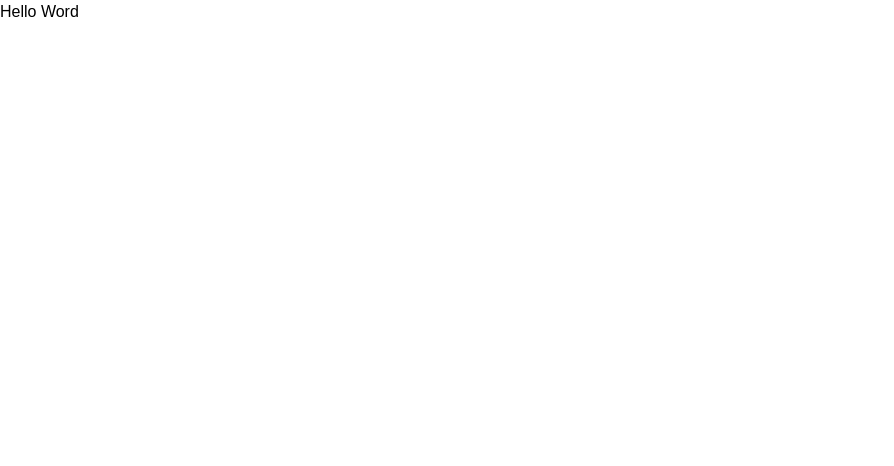
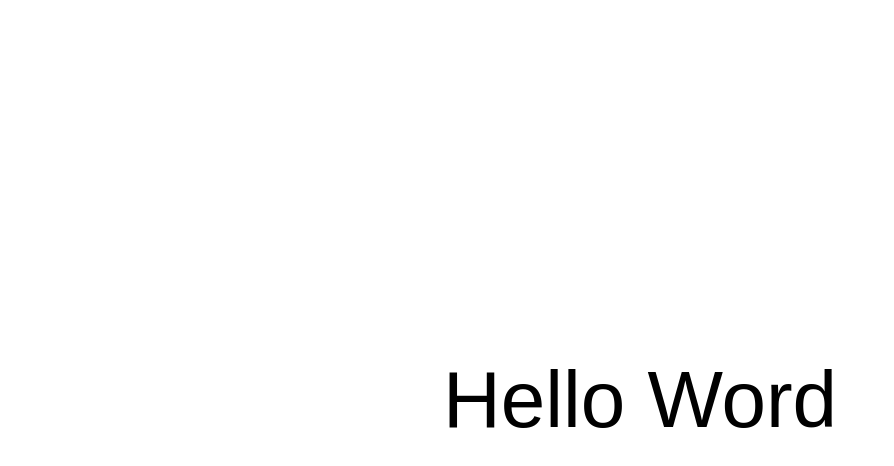
Before and after one commit to ThanhNV121097/project-3bc0c280, a Next.js app in the folder code/frontend/: page / in a window 1280 px wide. Shown: the top 466 px of the page, without its empty margins (0-894 px from the left). Built offline with nearby package versions, Linux system fonts and the light colour scheme.

Commit message:
fix greeting screen module css import

```diff
--- a/code/frontend/components/GreetingScreen.tsx
+++ b/code/frontend/components/GreetingScreen.tsx
@@ -1,9 +1,10 @@
+import styles from './GreetingScreen.module.css';
 import { greetingResponse } from '../lib/mock/serve-centered-greeting-page';
 
 export function GreetingScreen() {
   return (
-    <main aria-label="Greeting screen" className="greeting-screen">
-      <h1 className="greeting-screen__heading">{greetingResponse.text}</h1>
+    <main className={styles['greeting-screen']}>
+      <h1 className={styles['greeting-screen__heading']}>{greetingResponse.text}</h1>
     </main>
   );
 }
```
